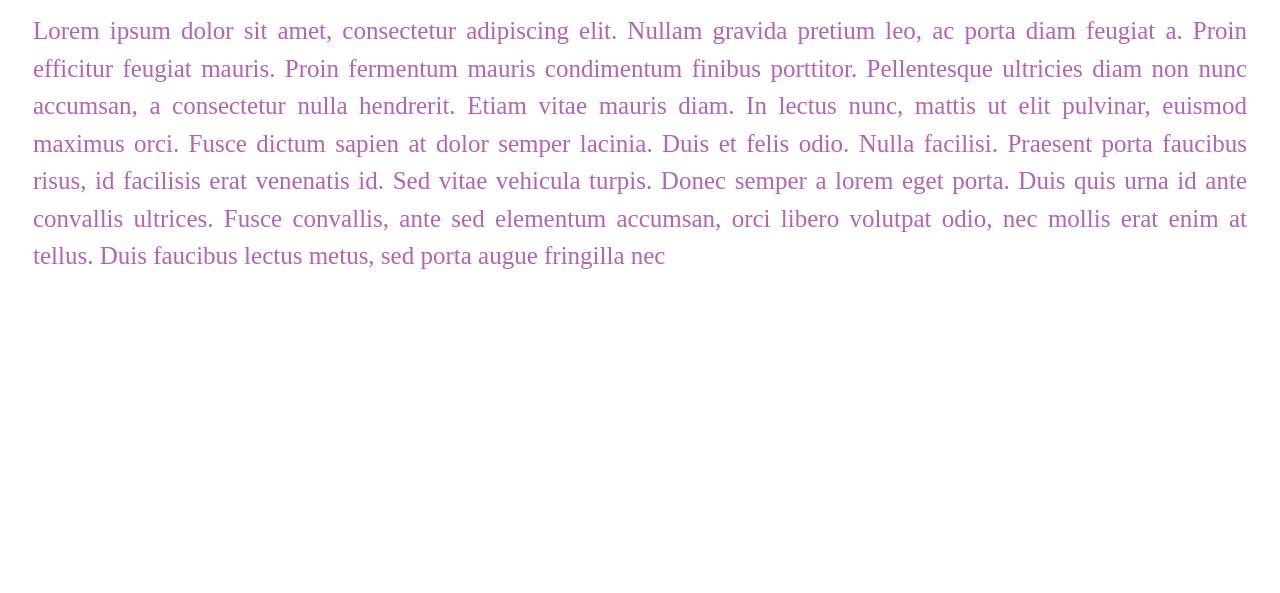
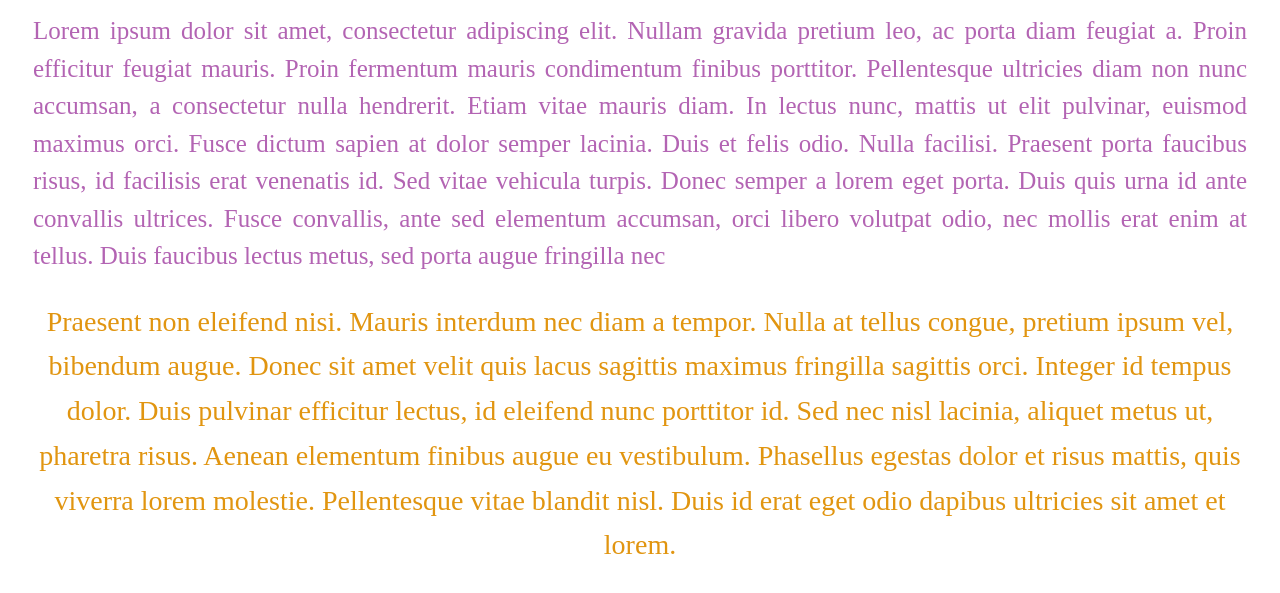
Before and after one commit to juanjomac/practica, a plain HTML site: page index.html in a window 1280 px wide. Shown: the part 113-706 px from the top of the page. Drawn offline with Linux system fonts and the light colour scheme.

Commit message:
Agrege el segundo parrafo

```diff
--- a/css/estilos.css
+++ b/css/estilos.css
@@ -11,3 +11,11 @@ h1{
   line-height: 1.5em;
   margin:25px;
 }
+
+.parrafo{
+  text-align: center;
+  color:#E19510;
+  font-size:28px;
+  line-height: 1.6em;
+  margin:10px 30px;
+}
--- a/index.html
+++ b/index.html
@@ -11,5 +11,8 @@
       Lorem ipsum dolor sit amet, consectetur adipiscing elit. Nullam gravida pretium leo,
      ac porta diam feugiat a. Proin efficitur feugiat mauris. Proin fermentum mauris condimentum finibus porttitor. Pellentesque ultricies diam non nunc accumsan, a consectetur nulla hendrerit. Etiam vitae mauris diam. In lectus nunc, mattis ut elit pulvinar, euismod maximus orci. Fusce dictum sapien at dolor semper lacinia. Duis et felis odio. Nulla facilisi. Praesent porta faucibus risus, id facilisis erat venenatis id. Sed vitae vehicula turpis. Donec semper a lorem eget porta. Duis quis urna id ante convallis ultrices. Fusce convallis, ante sed elementum accumsan, orci libero volutpat odio, nec mollis erat enim at tellus. Duis faucibus lectus metus, sed porta augue fringilla nec
     </p>
+    <p class="parrafo">
+      Praesent non eleifend nisi. Mauris interdum nec diam a tempor. Nulla at tellus congue, pretium ipsum vel, bibendum augue. Donec sit amet velit quis lacus sagittis maximus fringilla sagittis orci. Integer id tempus dolor. Duis pulvinar efficitur lectus, id eleifend nunc porttitor id. Sed nec nisl lacinia, aliquet metus ut, pharetra risus. Aenean elementum finibus augue eu vestibulum. Phasellus egestas dolor et risus mattis, quis viverra lorem molestie. Pellentesque vitae blandit nisl. Duis id erat eget odio dapibus ultricies sit amet et lorem.
+    </p>
   </body>
 </html>
```
